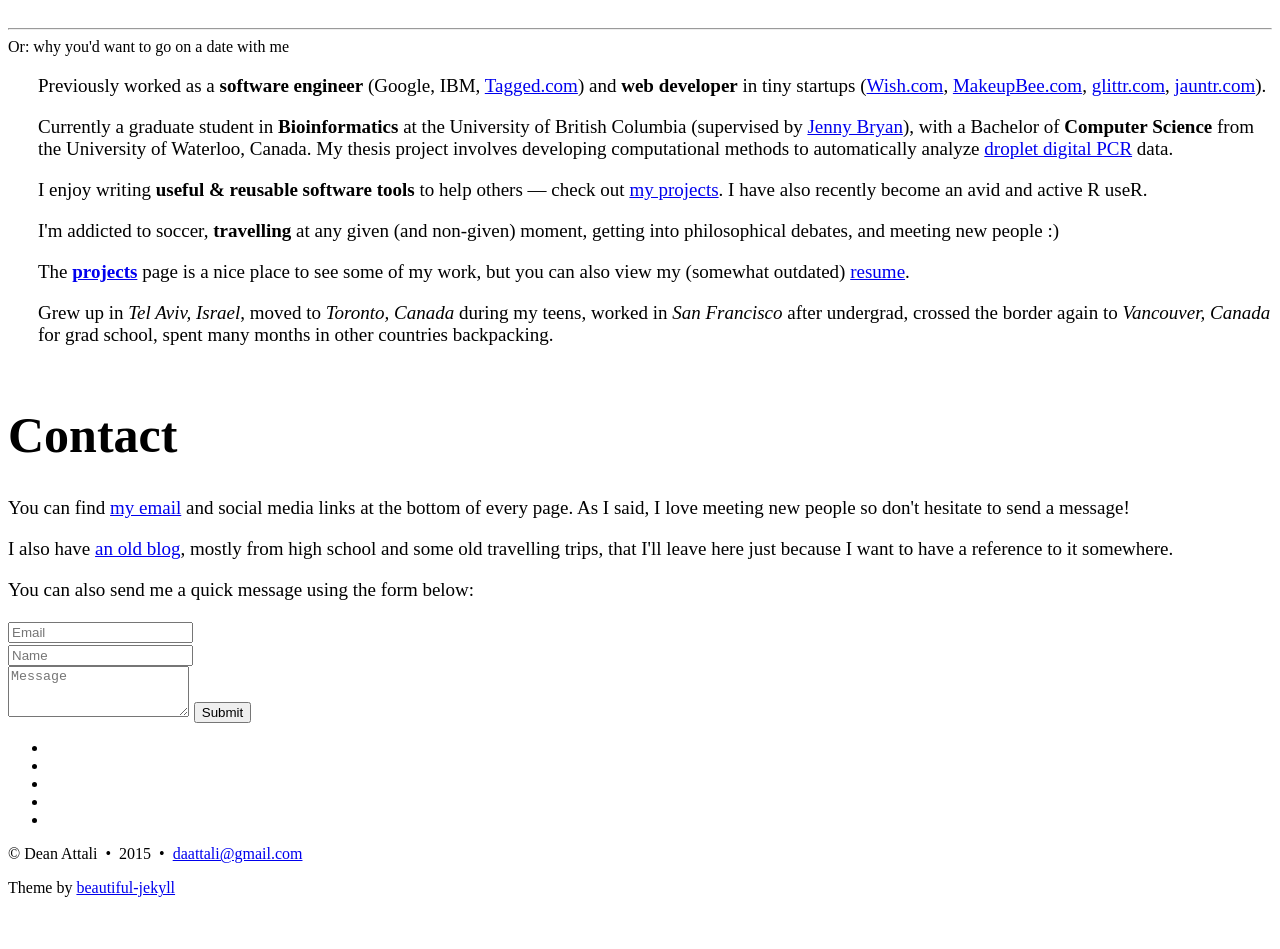
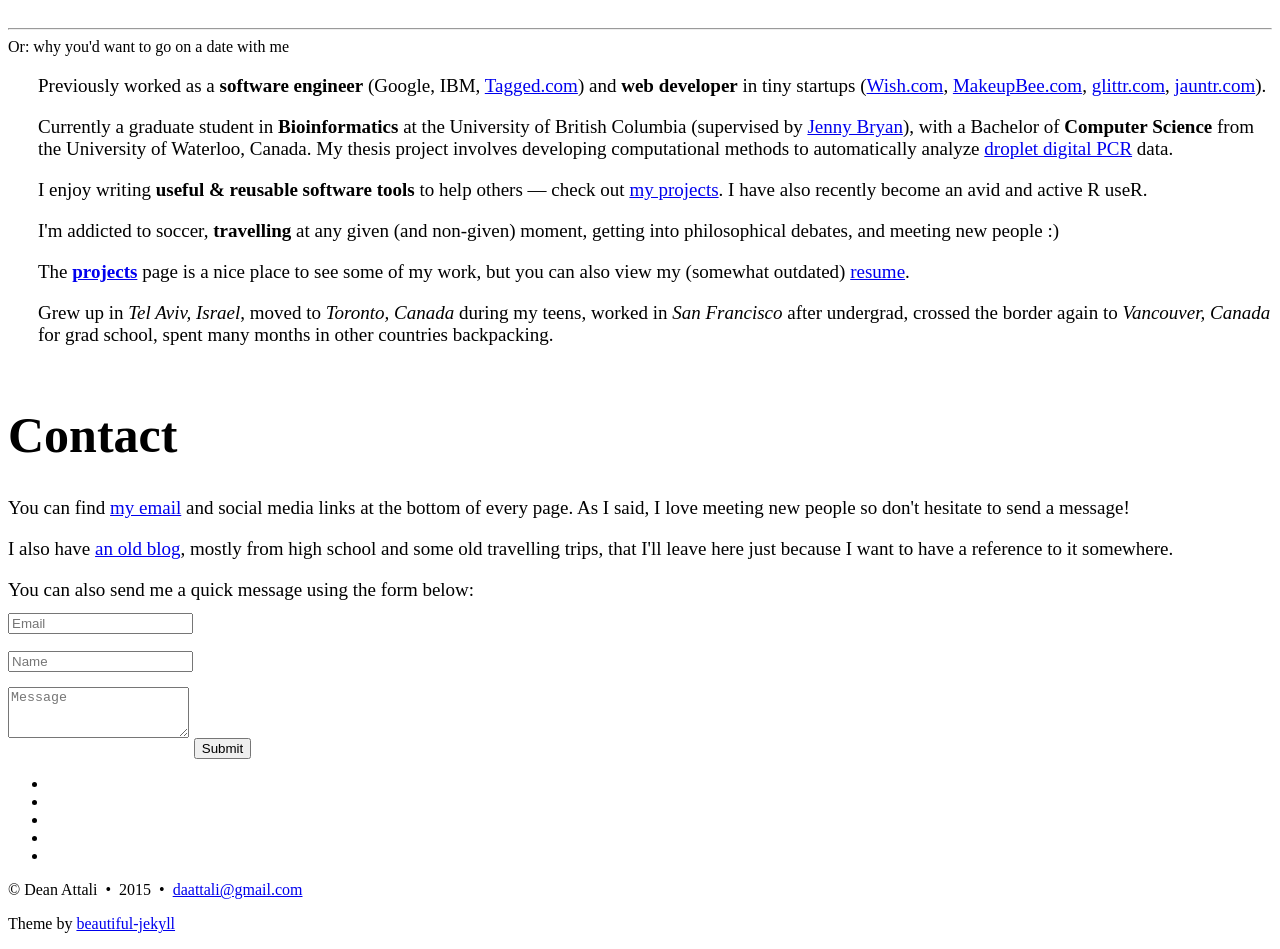
Before and after one commit to daattali/daattali.github.io, a Jekyll site: the page built from aboutme.html, in a window 1280 px wide. Shown: the part 489-1438 px from the top of the page. Built offline with Jekyll 4.4.1, drawn with Linux system fonts in a browser that asks for light colours; Markdown is read by kramdown in place of the engine named in the settings; before the commit the page ends 1402 px from its top, so only the background shows below that.

Commit message:
add css to contact form

```diff
--- a/css/aboutme.css
+++ b/css/aboutme.css
@@ -26,3 +26,11 @@
 #contactme-section h1 {
   font-size: 50px;
 }
+
+#contact-form p {
+  margin-bottom: 10px;
+}
+
+#contact-form .form-control {
+  margin-bottom: 15px;
+}
```
